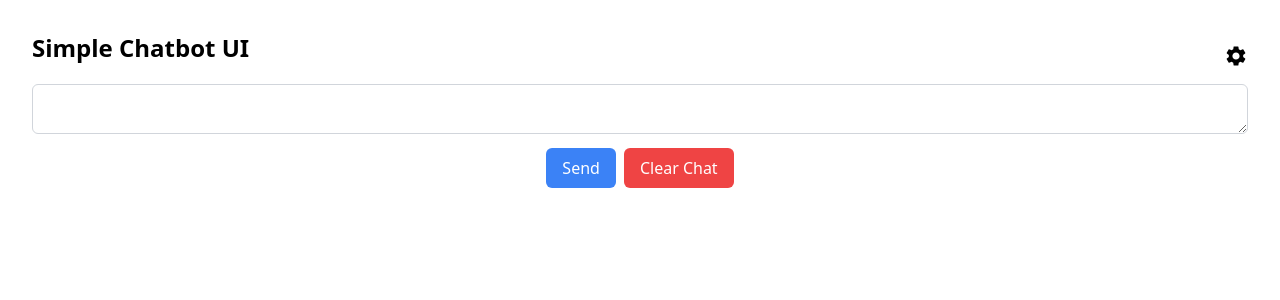
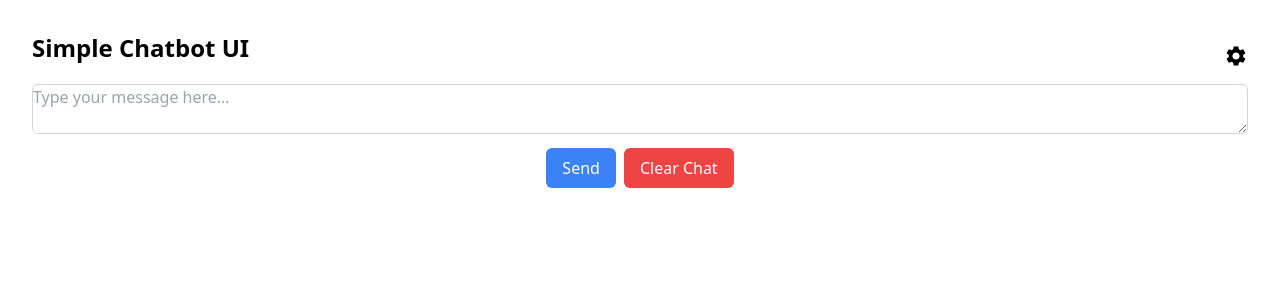
Before and after one commit to Googlefan256/simple_chatbot_ui, a React (Vite) app: page / in a window 1280 px wide. Shown: the top 300 px of the page. Built offline with nearby package versions, Linux system fonts and the light colour scheme.

Commit message:
fix: warning

```diff
--- a/src/App.tsx
+++ b/src/App.tsx
@@ -1,7 +1,9 @@
 import { useState } from "react";
 import { ChatHistory, generate } from "./api";
 import { MdSettings } from "react-icons/md";
-import { SettingsWindow, useSettings } from "./settings";
+import { SettingsWindow } from "./settings";
+import { useSettings } from "./settings-hook";
+import TextareaAutosize from "react-textarea-autosize";
 
 function ChatPiece({ role, content }: ChatHistory) {
 	return (
@@ -61,12 +63,14 @@ function App() {
 				{responseStream && (
 					<ChatPiece role="assistant" content={responseStream} />
 				)}
-				<textarea
+				<TextareaAutosize
+					minRows={2}
+					placeholder="Type your message here..."
 					onChange={(e) => setUserPrompt(e.target.value)}
 					value={userPrompt || ""}
 					className={`border border-gray-300 rounded-md w-full mt-1 ${
 						settings.dark ? "bg-gray-800 text-white" : ""
-					}`}
+					} resize-y`}
 				/>
 				{speedInfo && (
 					<p className="text-sm text-gray-500">
--- /dev/null
+++ b/src/settings-hook.ts
@@ -0,0 +1,39 @@
+import { useEffect, useState } from "react";
+
+export interface Settings {
+	api_base_url: string;
+	seed: number;
+	dark: boolean;
+}
+
+function defaultSettings(): Settings {
+	return {
+		api_base_url: "http://googlechrome:8888",
+		seed: 1234,
+		dark: false,
+	};
+}
+
+export function useSettings() {
+	const [settings, setSettings] = useState<Settings>(defaultSettings);
+	const [initialised, setInitialised] = useState(false);
+	useEffect(() => {
+		const stored = localStorage.getItem("settings");
+		if (stored) {
+			setSettings(JSON.parse(stored));
+		}
+		setInitialised(true);
+	}, []);
+	useEffect(() => {
+		if (!initialised) {
+			return;
+		}
+		localStorage.setItem("settings", JSON.stringify(settings));
+	}, [settings, initialised]);
+	function reset() {
+		localStorage.removeItem("settings");
+		setSettings(defaultSettings);
+	}
+
+	return [settings, setSettings, reset] as const;
+}
--- a/src/settings.tsx
+++ b/src/settings.tsx
@@ -1,28 +1,4 @@
-import { useEffect, useState } from "react";
-
-export function useSettings() {
-	const [settings, setSettings] = useState<Settings>(defaultSettings);
-    const [initialised, setInitialised] = useState(false);
-	useEffect(() => {
-		const stored = localStorage.getItem("settings");
-		if (stored) {
-			setSettings(JSON.parse(stored));
-		}
-        setInitialised(true);
-	}, []);
-	useEffect(() => {
-        if (!initialised) {
-            return;
-        }
-		localStorage.setItem("settings", JSON.stringify(settings));
-	}, [settings, initialised]);
-	function reset() {
-		localStorage.removeItem("settings");
-		setSettings(defaultSettings);
-	}
-
-	return [settings, setSettings, reset] as const;
-}
+import { Settings } from "./settings-hook";
 
 export function SettingsWindow({
 	open,
@@ -116,17 +92,3 @@ export function SettingsWindow({
 		</div>
 	);
 }
-
-export interface Settings {
-	api_base_url: string;
-	seed: number;
-	dark: boolean;
-}
-
-export function defaultSettings(): Settings {
-	return {
-		api_base_url: "http://googlechrome:8888",
-		seed: 1234,
-		dark: false,
-	};
-}
```
Also changed, not shown: package.json (+12 -11 lines), 1 other file (tests, documents, lock files or other folders).
